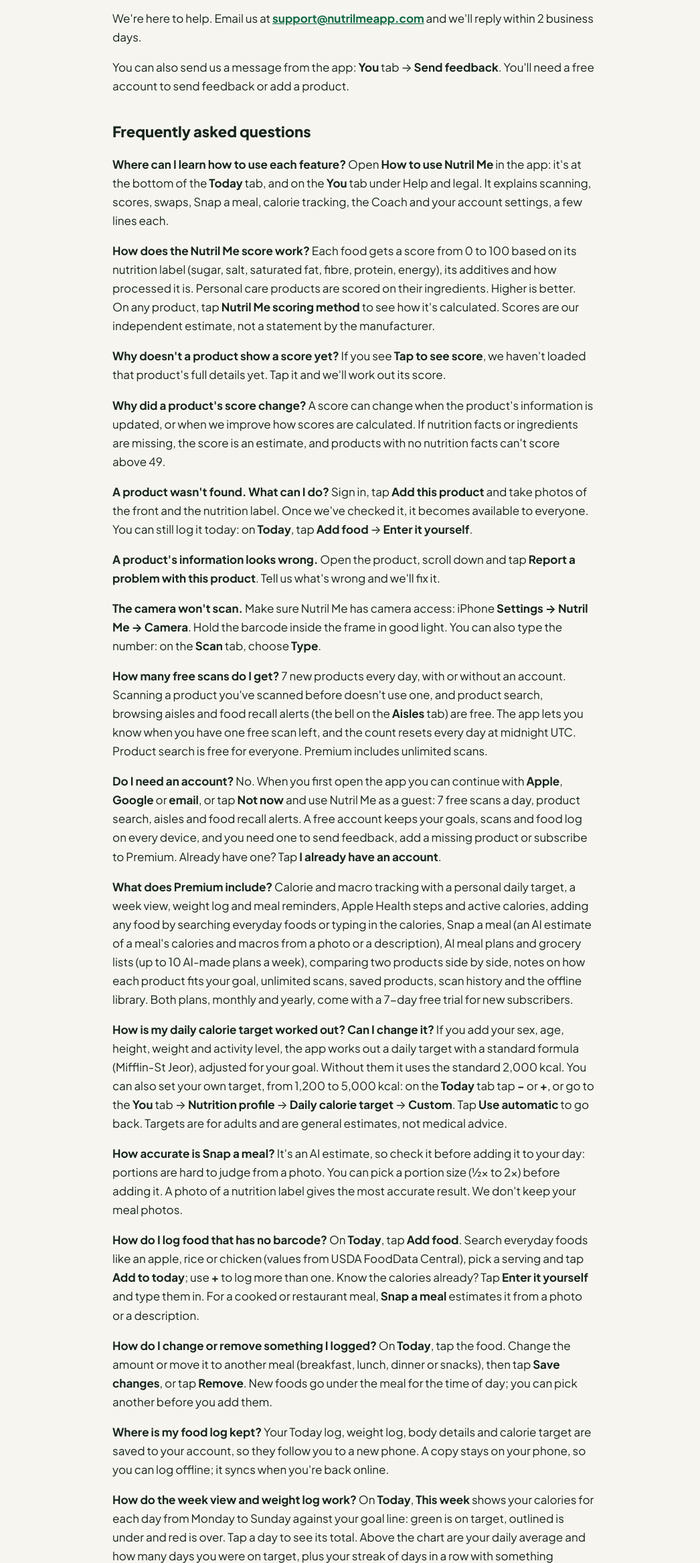
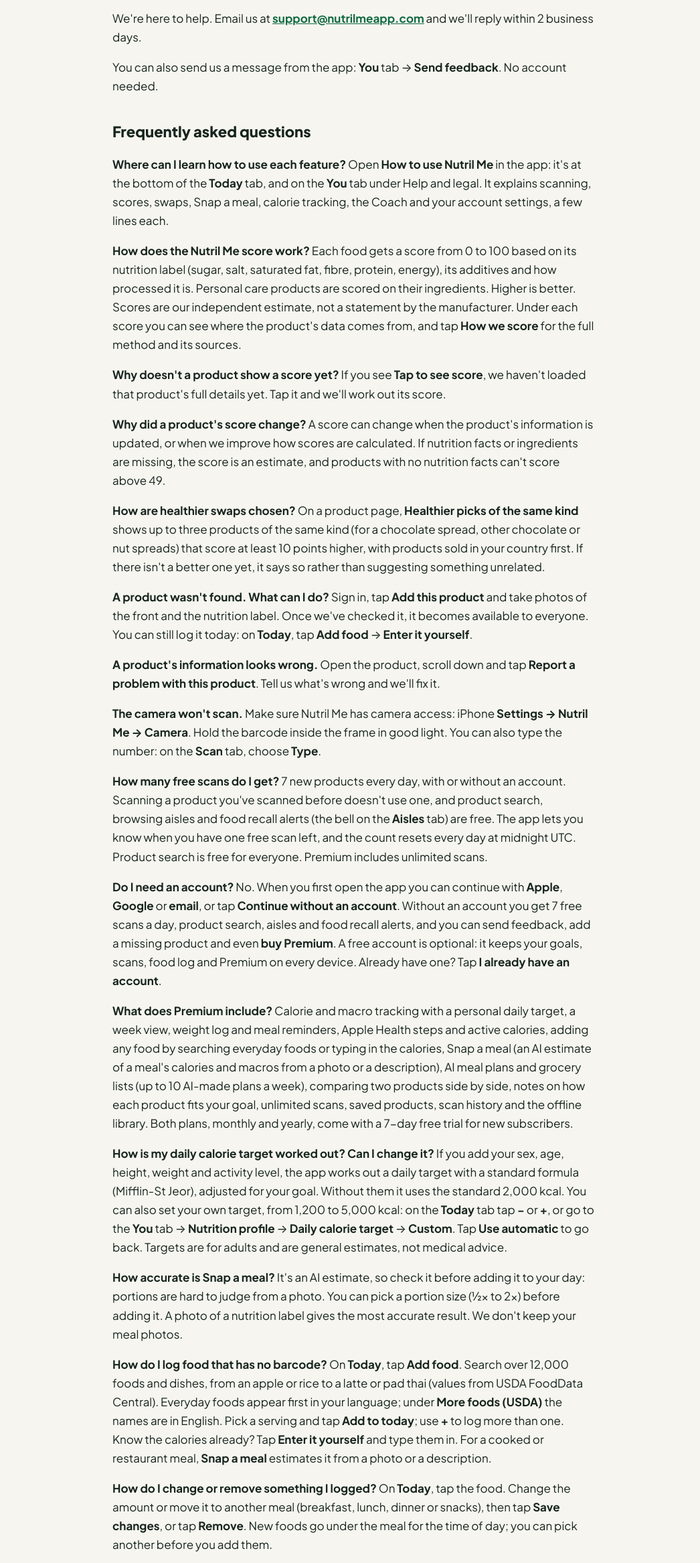
Before and after one commit to anhdao2871989/nutrilmeapp-site, a plain HTML site: page support/index.html in a window 1280 px wide. Shown: the part 170-2504 px from the top of the page at 67% size, without its empty margins (112-1158 px from the left). Drawn offline with Linux system fonts and the light colour scheme.

Commit message:
Buy without an account, healthier swaps, trial reminder, 12,000 foods, privacy updates
Co-Authored-By: Claude Opus 5.5 <noreply@anthropic.com>

```diff
--- a/support/index.html
+++ b/support/index.html
@@ -25,16 +25,18 @@
 <main class="wrap doc">
 <h1>Support</h1>
 <p>We&#39;re here to help. Email us at <strong><a href="mailto:support@nutrilmeapp.com">support@nutrilmeapp.com</a></strong> and we&#39;ll reply within 2 business days.</p>
-<p>You can also send us a message from the app: <strong>You</strong> tab → <strong>Send feedback</strong>. You&#39;ll need a free account to send feedback or add a product.</p>
+<p>You can also send us a message from the app: <strong>You</strong> tab → <strong>Send feedback</strong>. No account needed.</p>
 <h2>Frequently asked questions</h2>
 <p><strong>Where can I learn how to use each feature?</strong>
 Open <strong>How to use Nutril Me</strong> in the app: it's at the bottom of the <strong>Today</strong> tab, and on the <strong>You</strong> tab under Help and legal. It explains scanning, scores, swaps, Snap a meal, calorie tracking, the Coach and your account settings, a few lines each.</p>
 <p><strong>How does the Nutril Me score work?</strong>
-Each food gets a score from 0 to 100 based on its nutrition label (sugar, salt, saturated fat, fibre, protein, energy), its additives and how processed it is. Personal care products are scored on their ingredients. Higher is better. On any product, tap <strong>Nutril Me scoring method</strong> to see how it&#39;s calculated. Scores are our independent estimate, not a statement by the manufacturer.</p>
+Each food gets a score from 0 to 100 based on its nutrition label (sugar, salt, saturated fat, fibre, protein, energy), its additives and how processed it is. Personal care products are scored on their ingredients. Higher is better. Scores are our independent estimate, not a statement by the manufacturer. Under each score you can see where the product&#39;s data comes from, and tap <strong>How we score</strong> for the full method and its sources.</p>
 <p><strong>Why doesn&#39;t a product show a score yet?</strong>
 If you see <strong>Tap to see score</strong>, we haven&#39;t loaded that product&#39;s full details yet. Tap it and we&#39;ll work out its score.</p>
 <p><strong>Why did a product&#39;s score change?</strong>
 A score can change when the product&#39;s information is updated, or when we improve how scores are calculated. If nutrition facts or ingredients are missing, the score is an estimate, and products with no nutrition facts can&#39;t score above 49.</p>
+<p><strong>How are healthier swaps chosen?</strong>
+On a product page, <strong>Healthier picks of the same kind</strong> shows up to three products of the same kind (for a chocolate spread, other chocolate or nut spreads) that score at least 10 points higher, with products sold in your country first. If there isn&#39;t a better one yet, it says so rather than suggesting something unrelated.</p>
 <p><strong>A product wasn&#39;t found. What can I do?</strong>
 Sign in, tap <strong>Add this product</strong> and take photos of the front and the nutrition label. Once we&#39;ve checked it, it becomes available to everyone. You can still log it today: on <strong>Today</strong>, tap <strong>Add food</strong> → <strong>Enter it yourself</strong>.</p>
 <p><strong>A product&#39;s information looks wrong.</strong>
@@ -44,7 +46,7 @@ Make sure Nutril Me has camera access: iPhone <strong>Settings → Nutril Me →
 <p><strong>How many free scans do I get?</strong>
 7 new products every day, with or without an account. Scanning a product you&#39;ve scanned before doesn&#39;t use one, and product search, browsing aisles and food recall alerts (the bell on the <strong>Aisles</strong> tab) are free. The app lets you know when you have one free scan left, and the count resets every day at midnight UTC. Product search is free for everyone. Premium includes unlimited scans.</p>
 <p><strong>Do I need an account?</strong>
-No. When you first open the app you can continue with <strong>Apple</strong>, <strong>Google</strong> or <strong>email</strong>, or tap <strong>Not now</strong> and use Nutril Me as a guest: 7 free scans a day, product search, aisles and food recall alerts. A free account keeps your goals, scans and food log on every device, and you need one to send feedback, add a missing product or subscribe to Premium. Already have one? Tap <strong>I already have an account</strong>.</p>
+No. When you first open the app you can continue with <strong>Apple</strong>, <strong>Google</strong> or <strong>email</strong>, or tap <strong>Continue without an account</strong>. Without an account you get 7 free scans a day, product search, aisles and food recall alerts, and you can send feedback, add a missing product and even <strong>buy Premium</strong>. A free account is optional: it keeps your goals, scans, food log and Premium on every device. Already have one? Tap <strong>I already have an account</strong>.</p>
 <p><strong>What does Premium include?</strong>
 Calorie and macro tracking with a personal daily target, a week view, weight log and meal reminders, Apple Health steps and active calories, adding any food by searching everyday foods or typing in the calories, Snap a meal (an AI estimate of a meal&#39;s calories and macros from a photo or a description), AI meal plans and grocery lists (up to 10 AI-made plans a week), comparing two products side by side, notes on how each product fits your goal, unlimited scans, saved products, scan history and the offline library. Both plans, monthly and yearly, come with a 7-day free trial for new subscribers.</p>
 <p><strong>How is my daily calorie target worked out? Can I change it?</strong>
@@ -52,7 +54,7 @@ If you add your sex, age, height, weight and activity level, the app works out a
 <p><strong>How accurate is Snap a meal?</strong>
 It&#39;s an AI estimate, so check it before adding it to your day: portions are hard to judge from a photo. You can pick a portion size (½× to 2×) before adding it. A photo of a nutrition label gives the most accurate result. We don&#39;t keep your meal photos.</p>
 <p><strong>How do I log food that has no barcode?</strong>
-On <strong>Today</strong>, tap <strong>Add food</strong>. Search everyday foods like an apple, rice or chicken (values from USDA FoodData Central), pick a serving and tap <strong>Add to today</strong>; use <strong>+</strong> to log more than one. Know the calories already? Tap <strong>Enter it yourself</strong> and type them in. For a cooked or restaurant meal, <strong>Snap a meal</strong> estimates it from a photo or a description.</p>
+On <strong>Today</strong>, tap <strong>Add food</strong>. Search over 12,000 foods and dishes, from an apple or rice to a latte or pad thai (values from USDA FoodData Central). Everyday foods appear first in your language; under <strong>More foods (USDA)</strong> the names are in English. Pick a serving and tap <strong>Add to today</strong>; use <strong>+</strong> to log more than one. Know the calories already? Tap <strong>Enter it yourself</strong> and type them in. For a cooked or restaurant meal, <strong>Snap a meal</strong> estimates it from a photo or a description.</p>
 <p><strong>How do I change or remove something I logged?</strong>
 On <strong>Today</strong>, tap the food. Change the amount or move it to another meal (breakfast, lunch, dinner or snacks), then tap <strong>Save changes</strong>, or tap <strong>Remove</strong>. New foods go under the meal for the time of day; you can pick another before you add them.</p>
 <p><strong>Where is my food log kept?</strong>
@@ -63,8 +65,10 @@ On <strong>Today</strong>, <strong>This week</strong> shows your calories for ea
 <strong>You</strong> tab → <strong>Meal reminders</strong>. Tap the time next to breakfast, lunch or dinner to change it (choosing a time switches that reminder on), or use the switch, then tap <strong>Save</strong>. If nothing arrives, check iPhone <strong>Settings → Notifications → Nutril Me</strong>.</p>
 <p><strong>How does Apple Health work with Nutril Me?</strong>
 <strong>You</strong> tab → <strong>Apple Health</strong> → <strong>Connect</strong>. Nutril Me reads your steps, active calories and weight to show them next to your goal. You can also turn on <strong>Save food I log to Apple Health</strong> to add the calories, protein, carbs and fat of what you log (Snap a meal estimates are left out). What Nutril Me reads from Apple Health stays on your iPhone. To change access: Health app → your profile → <strong>Apps</strong> → Nutril Me.</p>
+<p><strong>Will I be reminded before my free trial ends?</strong>
+Yes. The day before your free trial turns into a paid subscription, the <strong>Today</strong> tab shows when it ends, your week so far and a <strong>Manage subscription</strong> button. If notifications are on for Nutril Me, you also get a reminder. You can cancel anytime before the trial ends in your App Store settings and you won&#39;t be charged.</p>
 <p><strong>How do I restore my purchase on a new phone?</strong>
-Sign in to the same Nutril Me account, open the <strong>Premium</strong> page and tap <strong>Restore Purchases</strong>.</p>
+Use the same Apple ID, open the <strong>Premium</strong> page and tap <strong>Restore Purchases</strong>. No Nutril Me account is needed. If you have one, sign in first so your food log comes back too.</p>
 <p><strong>How do I cancel Premium?</strong>
 Subscriptions are managed by Apple. On your iPhone go to <strong>Settings → [your name] → Subscriptions → Nutril Me → Cancel Subscription</strong>. You keep Premium until the end of the period you&#39;ve paid for.</p>
 <p><strong>How do I get a refund?</strong>
```
Also changed, not shown: index.html (+2 -2 lines), privacy/index.html (+2 -2 lines), terms/index.html (+2 -2 lines).
